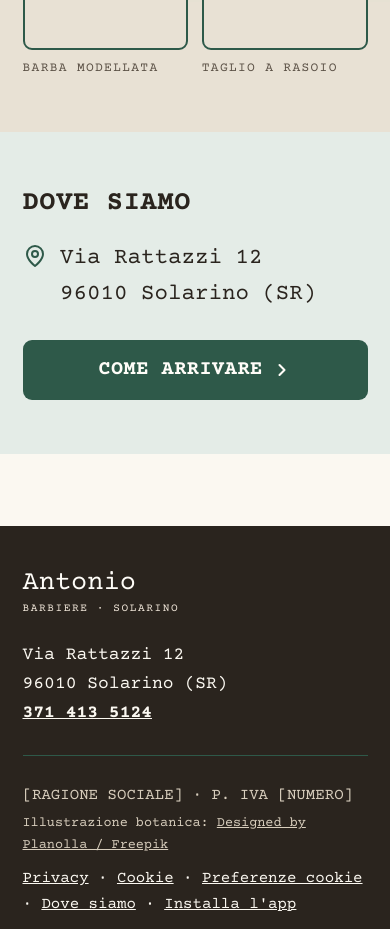
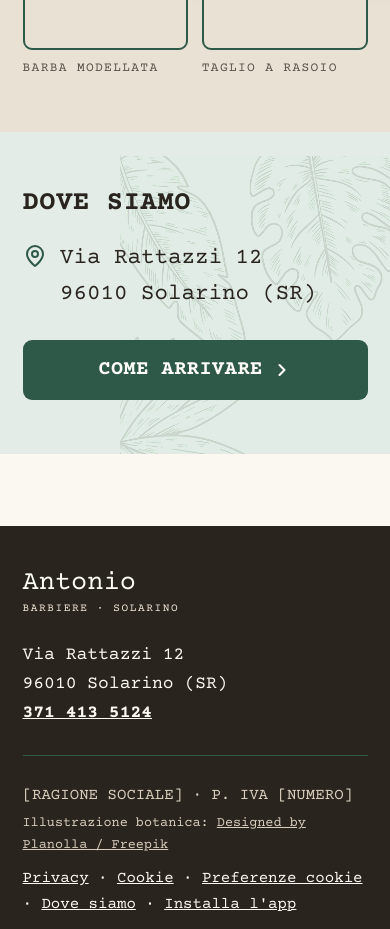
Before and after one commit to lollo130/Sito-Antonio-Barbiere, a React (Vite) app: page / in a window 390 px wide. Shown: the part 2300-3229 px from the top of the page. Built offline with nearby package versions, Linux system fonts and the light colour scheme; no server answers; the database is empty.

Commit message:
Angolo di foglie tropicali sulla fascia Dove siamo

```diff
--- /dev/null
+++ b/src/components/AngoloFoglie.tsx
@@ -0,0 +1,24 @@
+// Angolo di foglie tropicali disegnate a inchiostro.
+//
+// Ritagliato dall'angolo in alto a sinistra di una cornice più grande, e
+// posizionato in modo che una parte esca dallo schermo: è quello che dà
+// l'idea del fogliame che continua oltre il bordo.
+//
+// Come le altre decorazioni: "multiply" toglie il bianco, una virata lo
+// porta sul verde della palette, l'opacità bassa lo tiene dietro al testo.
+// Su telefono resta ma molto attenuato, perché qui non copre nulla di
+// leggibile — sta nell'angolo, non in mezzo.
+export default function AngoloFoglie() {
+  return (
+    <img
+      src="/sfondi/angolo.webp"
+      srcSet="/sfondi/angolo-600.webp 600w, /sfondi/angolo.webp 1100w"
+      sizes="(max-width: 767px) 60vw, 28rem"
+      alt=""
+      aria-hidden="true"
+      loading="lazy"
+      decoding="async"
+      className="angolo-foglie pointer-events-none absolute -bottom-10 -right-12 w-[18rem] select-none md:-bottom-16 md:-right-16 md:w-[28rem]"
+    />
+  );
+}
--- a/src/index.css
+++ b/src/index.css
@@ -80,24 +80,6 @@ a:active {
 }
 
 
-/* Su schermo stretto la cornice mangia i margini e stringe il testo:
-   meglio spegnerla e lasciare la fascia pulita. */
-
-/* Sfondo botanico: disegno a linea nera su bianco. Con "multiply" il bianco
-   sparisce e restano solo i tratti, virati sul verde e tenuti molto tenui.
-   Il contenuto della fascia sta in un contenitore "relative", quindi resta
-   sempre sopra. */
-
-/* Su schermo stretto la cornice si stringe e invade il testo: si allarga
-   l'inquadratura e si abbassa ancora. */
-@media (max-width: 640px) {
-  .sfondo-botanico {
-    opacity: 0.15;
-    object-position: center;
-    transform: scale(1.35);
-  }
-}
-
 /* Pulsante in cuoio dell'apertura: bordo scuro come il taglio della pelle,
    un filo di luce sul bordo superiore e un'ombra sotto, così ha spessore
    invece di essere un rettangolo colorato. */
@@ -146,3 +128,16 @@ a:active {
     opacity: 0.11;
   }
 }
+
+/* Angolo di foglie: stesso trattamento delle altre decorazioni — via il
+   bianco con "multiply", virata sul verde, tenuto molto indietro. */
+.angolo-foglie {
+  mix-blend-mode: multiply;
+  filter: sepia(1) hue-rotate(70deg) saturate(1.6);
+  opacity: 0.22;
+}
+@media (max-width: 767px) {
+  .angolo-foglie {
+    opacity: 0.14;
+  }
+}
--- a/src/pages/Home.tsx
+++ b/src/pages/Home.tsx
@@ -3,6 +3,7 @@ import type { ReactNode } from 'react';
 import { Link } from 'react-router-dom';
 import GalleriaTagli from '../components/GalleriaTagli';
 import Foglia from '../components/Foglia';
+import AngoloFoglie from '../components/AngoloFoglie';
 import SfondoFoglie from '../components/SfondoFoglie';
 import Intestazione from '../components/layout/Intestazione';
 import Piede from '../components/layout/Piede';
@@ -179,8 +180,9 @@ export default function Home() {
         </section>
 
         {/* DOVE SIAMO — verde chiaro, l'ultima fascia prima del piede. */}
-        <section className="bg-verde-chiaro px-5 py-12 sm:py-16">
-          <div className="mx-auto flex max-w-4xl flex-col gap-6 sm:flex-row sm:items-center sm:justify-between">
+        <section className="relative overflow-hidden bg-verde-chiaro px-5 py-12 sm:py-16">
+          <AngoloFoglie />
+          <div className="relative mx-auto flex max-w-4xl flex-col gap-6 sm:flex-row sm:items-center sm:justify-between">
             <div>
               <Titolo>Dove siamo</Titolo>
               <p className="mt-4 flex items-start gap-3 text-xl leading-relaxed text-inchiostro">
```
Also changed, not shown: public/sfondi/angolo-600.webp (added), public/sfondi/angolo.webp (added).
